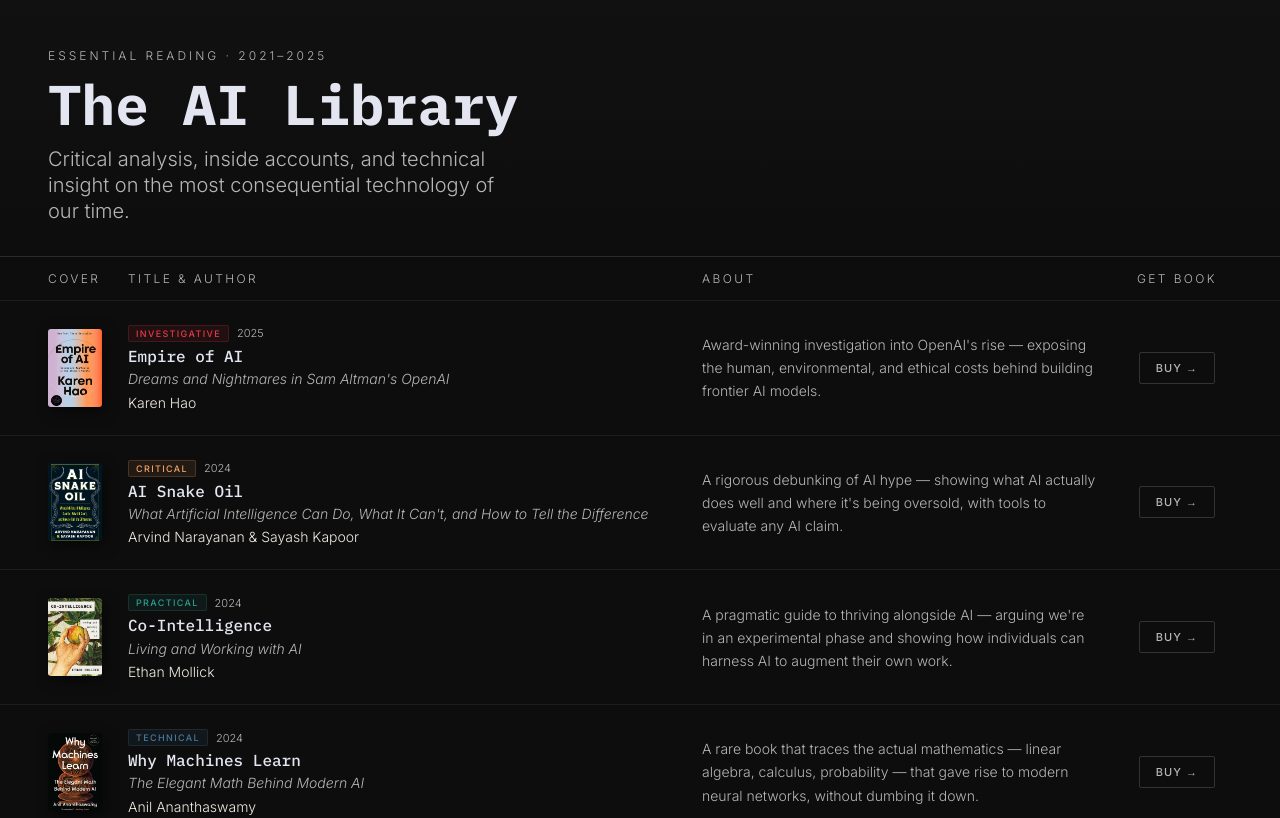
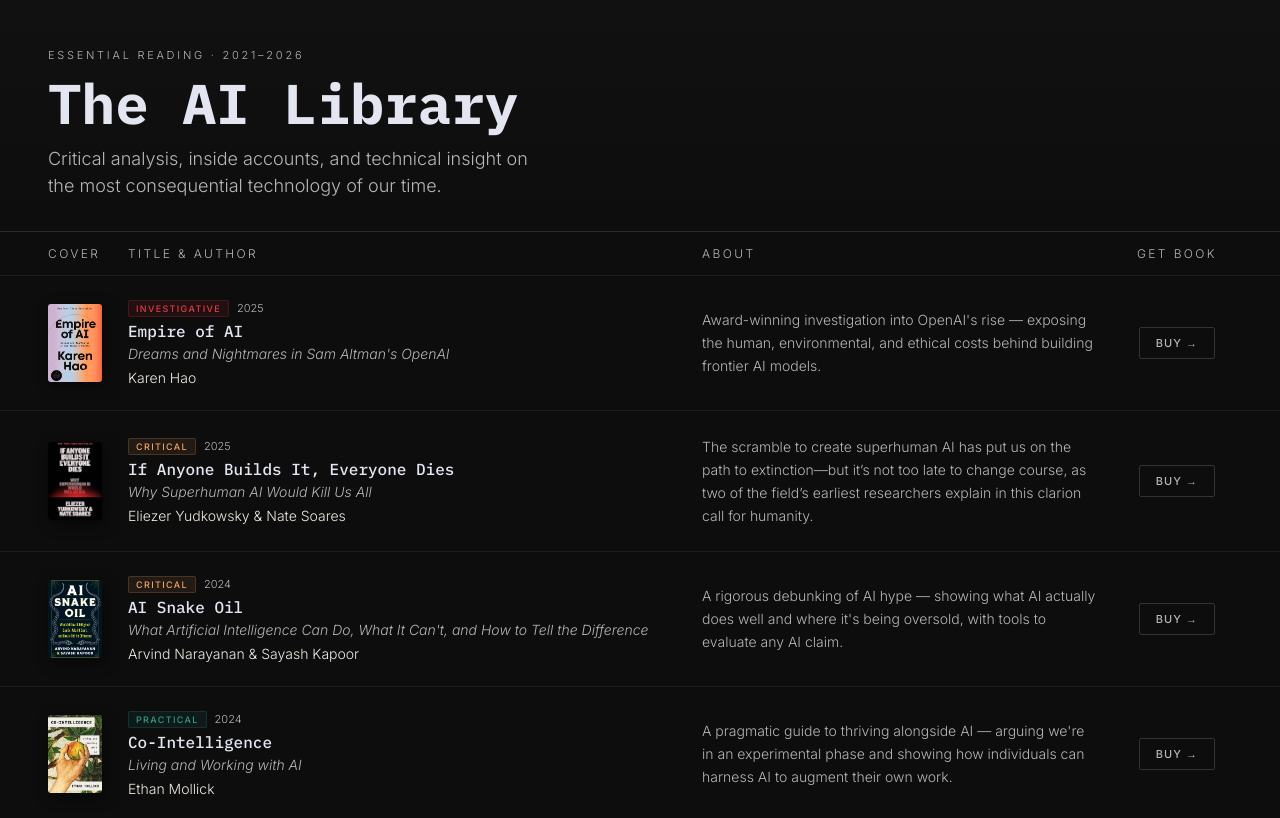
Before and after one commit to rvidaure/ai-library, a plain HTML site: page index.html in a window 1280 px wide. Shown: the top 818 px of the page. Drawn offline with Linux system fonts and the light colour scheme.

Commit message:
Add files via upload

```diff
--- a/index.html
+++ b/index.html
@@ -43,7 +43,7 @@
       background: linear-gradient(180deg, var(--bg2) 0%, var(--bg) 100%);
     }
     .header-eyebrow {
-      font-size: 12px;
+      font-size: 11px;
       letter-spacing: 0.25em;
       text-transform: uppercase;
       color: var(--text-secondary);
@@ -58,10 +58,10 @@
       margin-bottom: 12px;
     }
     .header-sub {
-      font-size: 20px;
+      font-size: 18px;
       color: var(--text-secondary);
       max-width: 480px;
-      line-height: 1.3;
+      line-height: 1.5;
     }
 
     /* ── COLUMN HEADERS (desktop only) ── */
@@ -255,7 +255,7 @@
 <body>
 
   <header class="site-header">
-    <p class="header-eyebrow">Essential Reading &middot; 2021&ndash;2025</p>
+    <p class="header-eyebrow">Essential Reading &middot; 2021&ndash;2026</p>
     <h1 class="header-title">The AI Library</h1>
     <p class="header-sub">Critical analysis, inside accounts, and technical insight on the most consequential technology of our time.</p>
   </header>
@@ -288,6 +288,28 @@
       </div>
       <div class="buy-cell">
         <a href="https://www.amazon.com/s?k=Empire+of+AI+Karen+Hao" target="_blank" rel="noopener noreferrer" class="buy-btn">Buy →</a>
+      </div>
+    </article>
+
+    <article class="book-row" style="--tag-color:#e63946;">
+      <div class="cover-cell">
+        <div class="cover-wrap">
+      <img src="everyone-dies.jpg" >        </div>
+      </div>
+      <div class="meta-cell">
+        <div class="tag-row">
+          <span class="tag" style="color:#f4a261;background:#f4a26118;border-color:#f4a26130;">Critical</span>
+          <span class="year">2025</span>
+        </div>
+        <h2 class="book-title">If Anyone Builds It, Everyone Dies</h2>
+        <p class="book-subtitle">Why Superhuman AI Would Kill Us All</p>
+        <p class="book-author">Eliezer Yudkowsky & Nate Soares</p>
+      </div>
+      <div class="desc-cell">
+        <p>The scramble to create superhuman AI has put us on the path to extinction—but it’s not too late to change course, as two of the field’s earliest researchers explain in this clarion call for humanity.</p>
+      </div>
+      <div class="buy-cell">
+        <a href="https://a.co/d/06dsIlie" target="_blank" rel="noopener noreferrer" class="buy-btn">Buy →</a>
       </div>
     </article>
 
```
Also changed, not shown: everyone-dies.jpg (added).
